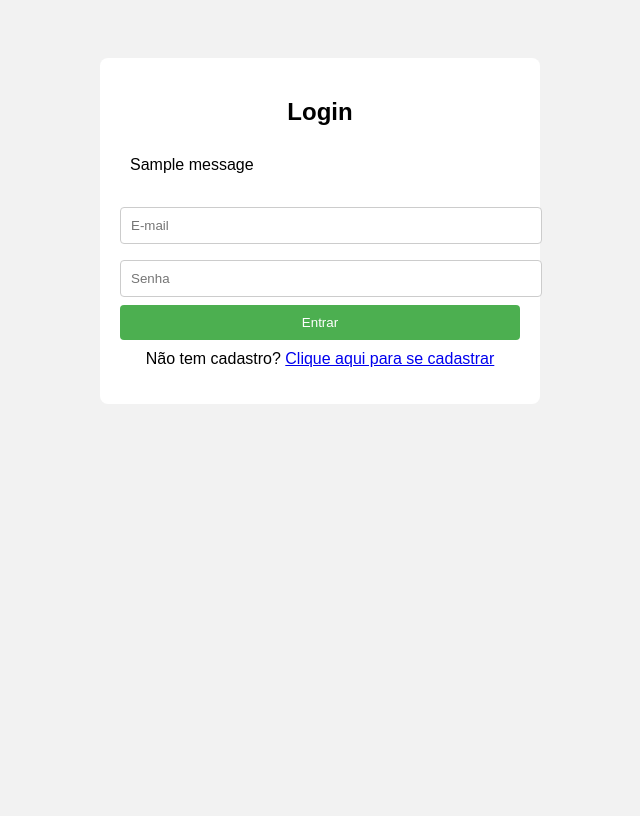
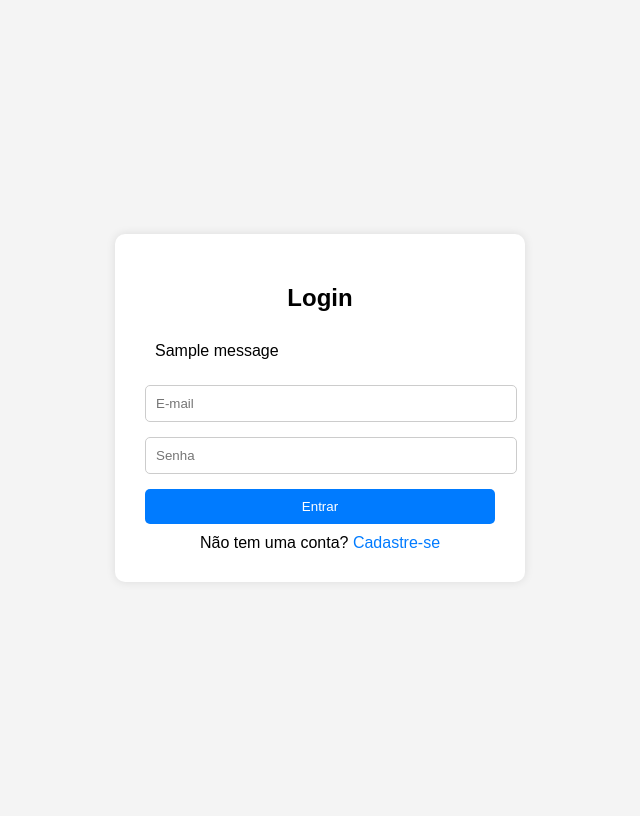
Before and after one commit to Meibuo/Meu-Ponto, a Flask app: template templates/login.html in a window 1280 px wide. Shown: the whole page, without its empty margins (320-960 px from the left). Before the commit the page ends 404 px from the top, so only its background shows below. Run offline with Flask 3, Linux system fonts and the light colour scheme; the template is opened without the code that fills it, so the values that code supplies are empty; one stand-in notice (Sample message) is shown; parts of the project's set-up code (start-up, migrations or seed data) failed here and were passed over; some libraries are stand-ins or nearby versions.

Commit message:
Add files via upload

```diff
--- a/app.py
+++ b/app.py
@@ -1,10 +1,8 @@
-from flask import Flask, render_template, request, redirect, url_for, flash
+from flask import Flask, render_template, request, redirect, url_for, flash, session
 from flask_sqlalchemy import SQLAlchemy
-from werkzeug.security import generate_password_hash
+from werkzeug.security import generate_password_hash, check_password_hash
 import os
-import logging
 
-# Configuração básica do Flask
 app = Flask(__name__)
 app.secret_key = os.getenv("SECRET_KEY", "chave-secreta-teste")
 
@@ -15,7 +13,6 @@ app.config["SQLALCHEMY_DATABASE_URI"] = os.getenv(
 )
 app.config["SQLALCHEMY_TRACK_MODIFICATIONS"] = False
 
-# Inicializa o SQLAlchemy
 db = SQLAlchemy(app)
 
 # Modelo de usuário
@@ -25,59 +22,80 @@ class Usuario(db.Model):
     email = db.Column(db.String(120), unique=True, nullable=False)
     senha = db.Column(db.String(200), nullable=False)
 
-# Cria tabelas se não existirem
 with app.app_context():
     db.create_all()
 
-# Configuração de logging
-logging.basicConfig(level=logging.INFO)
+# ----------------- ROTAS -----------------
 
-# Página de login
 @app.route("/")
+def home():
+    # Se usuário estiver logado, vai direto para o dashboard
+    if session.get("usuario_id"):
+        return redirect(url_for("dashboard"))
+    return redirect(url_for("login"))
+
+# -------- LOGIN --------
+@app.route("/login")
 def login():
     return render_template("login.html")
 
-# Página de cadastro
+@app.route("/login", methods=["POST"])
+def login_post():
+    email = request.form.get("email")
+    senha = request.form.get("senha")
+
+    usuario = Usuario.query.filter_by(email=email).first()
+    if usuario and check_password_hash(usuario.senha, senha):
+        session["usuario_id"] = usuario.id
+        session["usuario_nome"] = usuario.nome
+        flash("Login realizado com sucesso!", "sucesso")
+        return redirect(url_for("dashboard"))
+    else:
+        flash("E-mail ou senha incorretos!", "erro")
+        return redirect(url_for("login"))
+
+# -------- CADASTRO --------
 @app.route("/cadastro")
 def cadastro():
     return render_template("cadastro.html")
 
-# Endpoint para registrar usuário
 @app.route("/registrar", methods=["POST"])
 def registrar():
-    try:
-        nome = request.form.get("nome")
-        email = request.form.get("email")
-        senha = request.form.get("senha")
+    nome = request.form.get("nome")
+    email = request.form.get("email")
+    senha = request.form.get("senha")
 
-        # Validação básica
-        if not nome or not email or not senha:
-            flash("Preencha todos os campos.", "erro")
-            return redirect(url_for("cadastro"))
-
-        # Verifica se o email já existe
-        if Usuario.query.filter_by(email=email).first():
-            flash("E-mail já cadastrado!", "erro")
-            return redirect(url_for("cadastro"))
-
-        # Cria usuário com senha criptografada
-        senha_hash = generate_password_hash(senha)
-        novo_usuario = Usuario(nome=nome, email=email, senha=senha_hash)
-
-        # Tenta adicionar no banco
-        db.session.add(novo_usuario)
-        db.session.commit()
-
-        flash("Cadastro realizado com sucesso!", "sucesso")
-        return redirect(url_for("login"))
-
-    except Exception as e:
-        # Faz rollback e loga o erro
-        db.session.rollback()
-        logging.exception("Erro ao registrar usuário:")
-        flash(f"Erro ao cadastrar: {str(e)}", "erro")
+    if not nome or not email or not senha:
+        flash("Preencha todos os campos.", "erro")
         return redirect(url_for("cadastro"))
 
+    if Usuario.query.filter_by(email=email).first():
+        flash("E-mail já cadastrado!", "erro")
+        return redirect(url_for("cadastro"))
+
+    senha_hash = generate_password_hash(senha)
+    novo_usuario = Usuario(nome=nome, email=email, senha=senha_hash)
+    db.session.add(novo_usuario)
+    db.session.commit()
+
+    flash("Cadastro realizado com sucesso!", "sucesso")
+    return redirect(url_for("login"))
+
+# -------- DASHBOARD --------
+@app.route("/dashboard")
+def dashboard():
+    if not session.get("usuario_id"):
+        flash("Faça login para acessar o dashboard.", "erro")
+        return redirect(url_for("login"))
+    return render_template("dashboard.html", nome=session.get("usuario_nome"))
+
+# -------- LOGOUT --------
+@app.route("/logout")
+def logout():
+    session.clear()
+    flash("Logout realizado com sucesso!", "sucesso")
+    return redirect(url_for("login"))
+
+# ----------------- EXECUÇÃO -----------------
 if __name__ == "__main__":
-    # Debug=True apenas para desenvolvimento; não usar em produção
-    app.run(host="0.0.0.0", port=int(os.getenv("PORT", 5000)), debug=True)
+    app.run(host="0.0.0.0", port=int(os.getenv("PORT", 5000)))
--- a/templates/login.html
+++ b/templates/login.html
@@ -1,46 +1,89 @@
 <!DOCTYPE html>
-<html lang="pt-BR">
+<html lang="pt-br">
 <head>
     <meta charset="UTF-8">
     <meta name="viewport" content="width=device-width, initial-scale=1.0">
-    <title>Login</title>
+    <title>Login - Meu Ponto</title>
     <style>
-        body { font-family: Arial, sans-serif; background-color: #f2f2f2; padding: 50px; }
-        .container { max-width: 400px; margin: auto; background: #fff; padding: 20px; border-radius: 8px; }
-        h2 { text-align: center; }
+        body {
+            font-family: Arial, sans-serif;
+            background: #f4f4f4;
+            display: flex;
+            justify-content: center;
+            align-items: center;
+            height: 100vh;
+        }
+        .container {
+            background: #fff;
+            padding: 30px;
+            border-radius: 10px;
+            box-shadow: 0 0 10px rgba(0,0,0,0.1);
+            width: 350px;
+        }
+        h2 {
+            text-align: center;
+            margin-bottom: 20px;
+        }
         input[type="email"], input[type="password"] {
-            width: 100%; padding: 10px; margin: 8px 0; border-radius: 4px; border: 1px solid #ccc;
+            width: 100%;
+            padding: 10px;
+            margin-bottom: 15px;
+            border-radius: 5px;
+            border: 1px solid #ccc;
         }
-        button { width: 100%; padding: 10px; background-color: #4CAF50; color: white; border: none; border-radius: 4px; cursor: pointer; }
-        button:hover { background-color: #45a049; }
-        .flash { padding: 10px; margin-bottom: 15px; border-radius: 4px; }
+        button {
+            width: 100%;
+            padding: 10px;
+            background: #007bff;
+            color: #fff;
+            border: none;
+            border-radius: 5px;
+            cursor: pointer;
+        }
+        button:hover {
+            background: #0056b3;
+        }
+        .mensagem {
+            margin-bottom: 15px;
+            padding: 10px;
+            border-radius: 5px;
+        }
+        .sucesso { background-color: #d4edda; color: #155724; }
         .erro { background-color: #f8d7da; color: #721c24; }
-        .sucesso { background-color: #d4edda; color: #155724; }
-        p { text-align: center; margin-top: 10px; }
+        .link-cadastro {
+            text-align: center;
+            margin-top: 10px;
+        }
+        .link-cadastro a {
+            color: #007bff;
+            text-decoration: none;
+        }
+        .link-cadastro a:hover {
+            text-decoration: underline;
+        }
     </style>
 </head>
 <body>
     <div class="container">
         <h2>Login</h2>
 
-        <!-- Mensagens flash -->
         {% with messages = get_flashed_messages(with_categories=true) %}
           {% if messages %}
             {% for category, message in messages %}
-              <div class="flash {{ category }}">{{ message }}</div>
+              <div class="mensagem {{ category }}">{{ message }}</div>
             {% endfor %}
           {% endif %}
         {% endwith %}
 
-        <form action="{{ url_for('login') }}" method="POST">
+        <form method="POST" action="{{ url_for('login_post') }}">
             <input type="email" name="email" placeholder="E-mail" required>
             <input type="password" name="senha" placeholder="Senha" required>
             <button type="submit">Entrar</button>
         </form>
 
-        <p>
-            Não tem cadastro? <a href="{{ url_for('cadastro') }}">Clique aqui para se cadastrar</a>
-        </p>
+        <div class="link-cadastro">
+            Não tem uma conta? <a href="{{ url_for('cadastro') }}">Cadastre-se</a>
+        </div>
     </div>
 </body>
 </html>
```
Also changed, not shown: templates/cadastro.html (+60 -16 lines).
